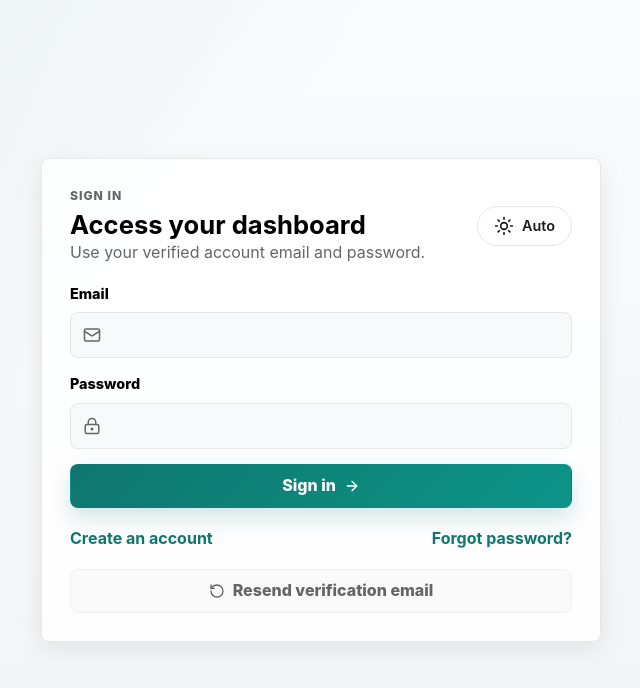
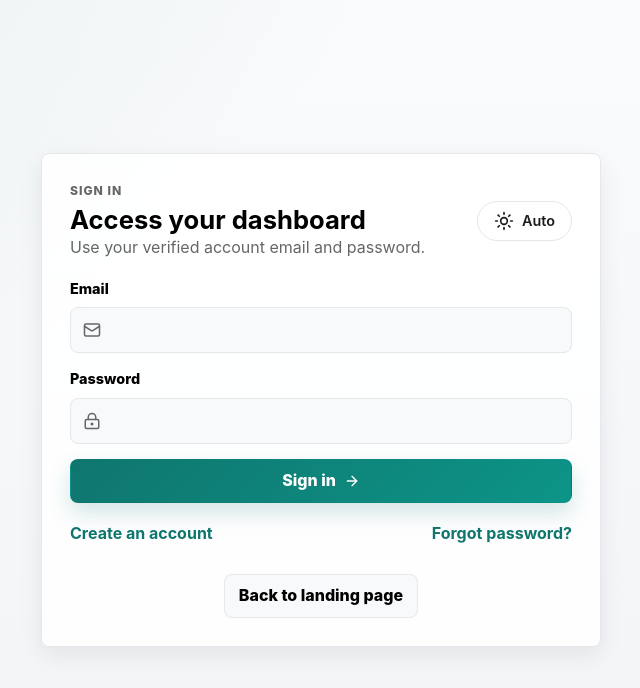
Before and after one commit to earlgultia/BarangaySafe, a React (Vite) app: page /auth/login in a window 1280 px wide. Shown: the top 688 px of the page, without its empty margins (319-959 px from the left). Built offline with nearby package versions, Linux system fonts and the light colour scheme.

Commit message:
New Update

```diff
--- a/src/App.css
+++ b/src/App.css
@@ -1392,6 +1392,13 @@ input[type="checkbox"] {
   flex-wrap: wrap;
 }
 
+.auth-action-row {
+  display: flex;
+  justify-content: center;
+  width: 100%;
+  margin-top: 10px;
+}
+
 .auth-secondary-button {
   min-height: var(--control);
   display: inline-flex;
--- a/src/contexts/AuthContext.tsx
+++ b/src/contexts/AuthContext.tsx
@@ -1,7 +1,7 @@
 import { createContext, useContext, useEffect, useMemo, useState } from 'react'
 import type { ReactNode } from 'react'
 import { supabase } from '../lib/supabase'
-import { fetchProfileRole, getRouteForRole, type UserRole } from '../lib/auth'
+import { fetchProfileRole, createResidentProfile, getRouteForRole, type UserRole } from '../lib/auth'
 import type { Session, User } from '@supabase/supabase-js'
 
 interface AuthContextValue {
@@ -32,7 +32,13 @@ export function AuthProvider({ children }: { children: ReactNode }) {
       setUser(currentSession?.user ?? null)
 
       if (currentSession?.user?.id) {
-        const profileRole = await fetchProfileRole(currentSession.user.id)
+        const fetchedRole = await fetchProfileRole(currentSession.user.id)
+        const profileRole = fetchedRole ?? (await createResidentProfile(currentSession.user.id, currentSession.user.email)) ?? 'resident'
+
+        if (!fetchedRole) {
+          console.warn('Fallback to resident role during auth init for user', currentSession.user.id)
+        }
+
         if (!mounted) return
         setRole(profileRole)
       }
@@ -49,7 +55,13 @@ export function AuthProvider({ children }: { children: ReactNode }) {
         setUser(sessionValue?.user ?? null)
 
         if (sessionValue?.user?.id) {
-          const profileRole = await fetchProfileRole(sessionValue.user.id)
+          const fetchedRole = await fetchProfileRole(sessionValue.user.id)
+          const profileRole = fetchedRole ?? (await createResidentProfile(sessionValue.user.id, sessionValue.user.email)) ?? 'resident'
+
+          if (!fetchedRole) {
+            console.warn('Fallback to resident role during auth state change for user', sessionValue.user.id)
+          }
+
           setRole(profileRole)
         } else {
           setRole(null)
--- a/src/lib/auth.ts
+++ b/src/lib/auth.ts
@@ -7,13 +7,25 @@ export async function fetchProfileRole(userId: string) {
     .from('profiles')
     .select('role')
     .eq('id', userId)
-    .single()
+    .maybeSingle()
 
-  if (error || !data?.role) {
+  if (error) {
     return null
   }
 
-  return data.role as UserRole
+  return data?.role ?? null
+}
+
+export async function createResidentProfile(userId: string, email?: string | null) {
+  const { error } = await supabase
+    .from('profiles')
+    .upsert({ id: userId, email, role: 'resident' }, { onConflict: 'id' })
+
+  if (error) {
+    return null
+  }
+
+  return 'resident' as UserRole
 }
 
 export function getRouteForRole(role: string | null) {
--- a/src/pages/auth/Login.tsx
+++ b/src/pages/auth/Login.tsx
@@ -1,10 +1,10 @@
 import { useState } from 'react'
 import { Link, useNavigate } from 'react-router-dom'
 import { motion } from 'framer-motion'
-import { ArrowRight, LockKeyhole, Mail, RotateCcw } from 'lucide-react'
+import { ArrowRight, LockKeyhole, Mail } from 'lucide-react'
 import { ThemeToggle } from '../../components/ThemeToggle'
 import { supabase } from '../../lib/supabase'
-import { fetchProfileRole, getRouteForRole } from '../../lib/auth'
+import { fetchProfileRole, createResidentProfile, getRouteForRole } from '../../lib/auth'
 
 export default function LoginPage() {
   const [email, setEmail] = useState('')
@@ -43,33 +43,14 @@ export default function LoginPage() {
       return
     }
 
-    const role = await fetchProfileRole(user.id)
-    if (!role) {
-      setError('No role found for this account. Contact support.')
-      return
+    const fetchedRole = await fetchProfileRole(user.id)
+    const role = fetchedRole ?? (await createResidentProfile(user.id, user.email)) ?? 'resident'
+
+    if (!fetchedRole) {
+      console.warn('Fallback to resident role for user', user.id)
     }
 
     navigate(getRouteForRole(role))
-  }
-
-  async function handleResendVerification() {
-    setLoading(true)
-    setError(null)
-    setStatus(null)
-
-    const { error: resendError } = await supabase.auth.resend({
-      type: 'signup',
-      email,
-    })
-
-    setLoading(false)
-
-    if (resendError) {
-      setError(resendError.message)
-      return
-    }
-
-    setStatus('Verification email resent. Check your inbox.')
   }
 
   return (
@@ -129,15 +110,11 @@ export default function LoginPage() {
             <Link to="/auth/forgot-password">Forgot password?</Link>
           </div>
 
-          <button
-            className="auth-secondary-button"
-            type="button"
-            onClick={handleResendVerification}
-            disabled={loading || !email}
-          >
-            <RotateCcw size={16} />
-            <span>Resend verification email</span>
-          </button>
+          <div className="auth-action-row">
+            <Link to="/" className="auth-secondary-button">
+              Back to landing page
+            </Link>
+          </div>
         </motion.section>
       </section>
     </main>
--- a/src/pages/auth/Register.tsx
+++ b/src/pages/auth/Register.tsx
@@ -4,6 +4,7 @@ import { motion } from 'framer-motion'
 import { ArrowRight, LockKeyhole, Mail } from 'lucide-react'
 import { ThemeToggle } from '../../components/ThemeToggle'
 import { supabase } from '../../lib/supabase'
+import { createResidentProfile } from '../../lib/auth'
 
 export default function RegisterPage() {
   const [email, setEmail] = useState('')
@@ -33,12 +34,9 @@ export default function RegisterPage() {
     }
 
     if (data?.user) {
-      await supabase.from('profiles').upsert({
-        id: data.user.id,
-        email,
-        role: 'resident',
-      })
-
+      await createResidentProfile(data.user.id, email)
+      setStatus('Registration successful. Check your email to verify your account.')
+    } else {
       setStatus('Registration successful. Check your email to verify your account.')
     }
 
```
Also changed, not shown: 2 other files (tests, documents, lock files or other folders).
